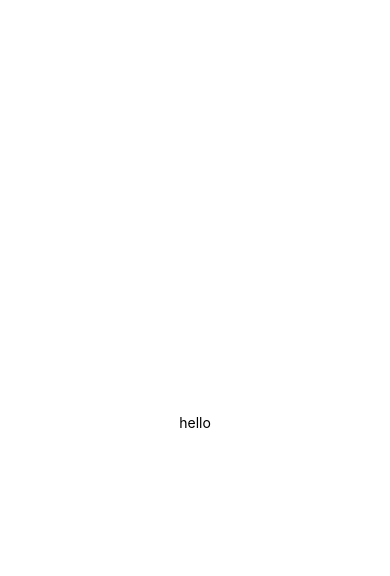
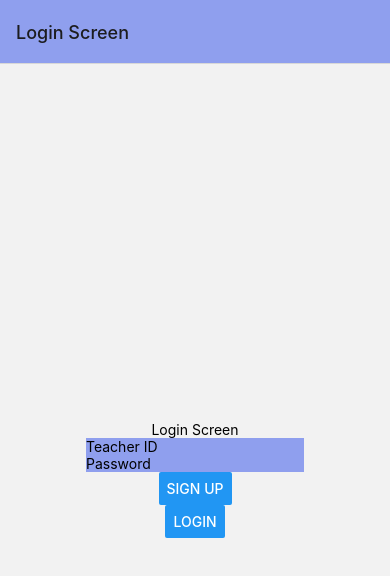
Before and after one commit to Suyeondl/-SW, a React Native app: screen / in a window 390 px wide. Shown: the top 576 px of the page. Built offline with nearby package versions, Linux system fonts and the light colour scheme.

Commit message:
스크린 설정

```diff
--- a/App.js
+++ b/App.js
@@ -1,20 +1,36 @@
-import { StatusBar } from 'expo-status-bar';
-import { StyleSheet, Text, View } from 'react-native';
+import { StyleSheet, Text, View, Button, TextInput } from 'react-native';
+import { NavigationContainer } from '@react-navigation/native';
+import { createStackNavigator} from '@react-navigation/stack'
+import Login from './Screens/Login';
+import SignUp from './Screens/SignUp';
+import Home from './Screens/Home';
 
+const Stack = createStackNavigator();
 export default function App() {
   return (
-    <View style={styles.container}>
-      <Text>hello</Text>
-      <StatusBar style="auto" />
-    </View>
+    <NavigationContainer>
+      <Stack.Navigator initialRouteName='Login'
+        screenOptions={{
+          headerStyle:{backgroundColor:"#89EE"},
+          geaderTitleStyle:{fontWeight:"bold", color:'black'}
+        }}
+      >
+        <Stack.Screen
+          name ="SignUp"
+          component={SignUp}
+          options = {{title:"SignUp Screen"}}
+        />
+        <Stack.Screen
+          name='Home'
+          component={Home}
+          options = {{title:"Home Screen"}}
+        />
+        <Stack.Screen
+          name='Login'
+          component={Login}
+          options = {{title:"Login Screen"}}
+        />
+      </Stack.Navigator>
+    </NavigationContainer>
   );
 }
-
-const styles = StyleSheet.create({
-  container: {
-    flex: 1,
-    backgroundColor: '#fff',
-    alignItems: 'center',
-    justifyContent: 'center',
-  },
-});
```
